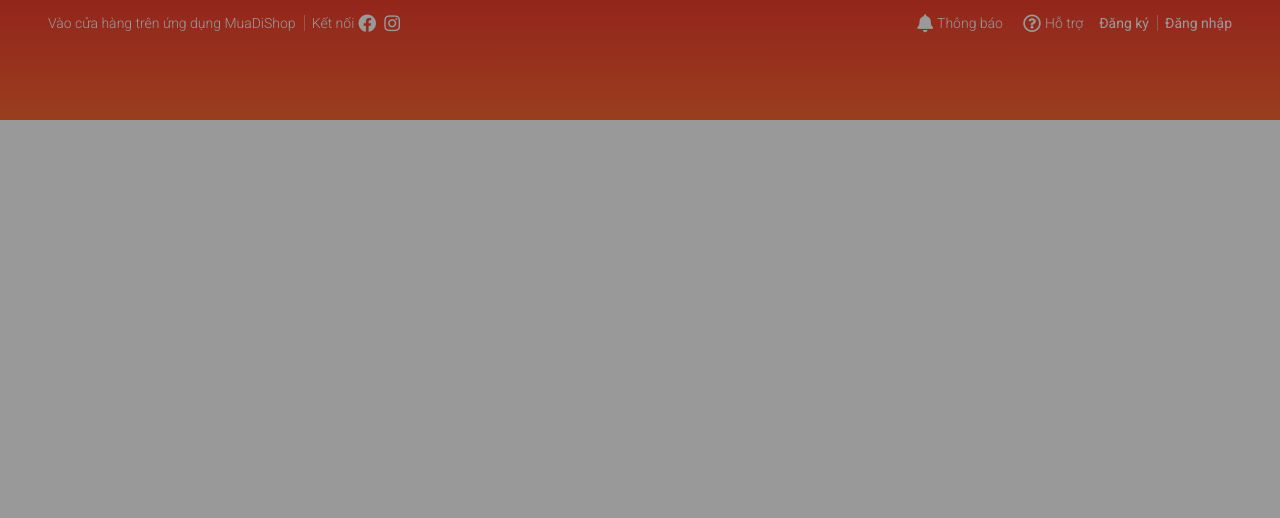
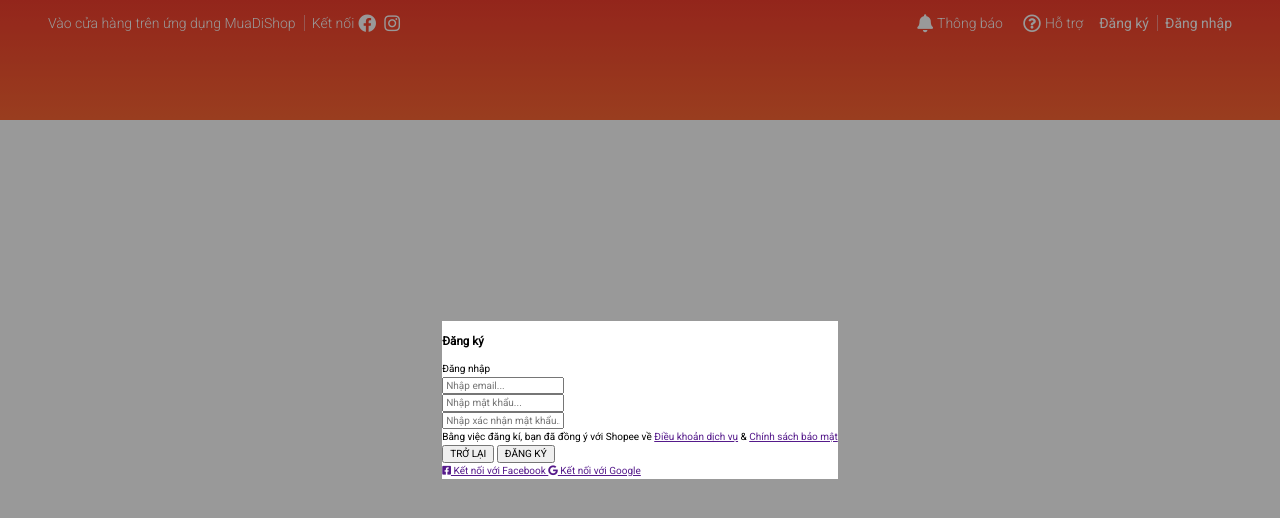
Before and after one commit to LongKool59/MuaDiShop, a plain HTML site: page index.html in a window 1280 px wide. Drawn offline with nearby package versions, Linux system fonts and the light colour scheme.

Commit message:
84. HTML Register form

```diff
--- a/assets/css/base.css
+++ b/assets/css/base.css
@@ -53,5 +53,6 @@
 .modal__body {
   position: relative;
   background-color: var(--white-color);
+  display: block;
   margin: auto;
 }
--- a/index.html
+++ b/index.html
@@ -188,7 +188,63 @@
 
     <div class="modal">
       <div class="modal__body">
-        <div class="modal__inner"></div>
+        <div class="modal__inner">
+          <!-- Authen form -->
+          <div class="authen-form">
+            <div class="auth-form__header">
+              <h3 class="auth-form__heading">Đăng ký</h3>
+              <span class="auth-form__switch-btn">Đăng nhập</span>
+            </div>
+
+            <div class="auth-form__form">
+              <div class="auth-form__group">
+                <input
+                  type="email"
+                  class="auth-form__input"
+                  placeholder="Nhập email..."
+                />
+              </div>
+              <div class="auth-form__group">
+                <input
+                  type="password"
+                  class="auth-form__input"
+                  placeholder="Nhập mật khẩu..."
+                />
+              </div>
+              <div class="auth-form__group">
+                <input
+                  type="password"
+                  class="auth-form__input"
+                  placeholder="Nhập xác nhận mật khẩu..."
+                />
+              </div>
+            </div>
+            <div class="auth-form__aside">
+              <div class="auth-form__policy-text">
+                Bằng việc đăng kí, bạn đã đồng ý với Shopee về
+                <a href="" class="auth-form__policy-link">Điều khoản dịch vụ</a>
+                &
+                <a href="" class="auth-form__policy-link">Chính sách bảo mật</a>
+              </div>
+            </div>
+
+            <div class="auth-form__controls">
+              <button class="btn">TRỞ LẠI</button>
+              <button class="btn btn--primary">ĐĂNG KÝ</button>
+            </div>
+
+            <div class="auth-form__socials">
+              <a href="" class="btn--with-icon">
+                <i class="fab fa-facebook-square"></i>
+                Kết nối với Facebook
+              </a>
+              <a href="" class="btn--with-icon">
+                <i class="fab fa-google"></i>
+                Kết nối với Google
+              </a>
+            </div>
+          </div>
+        </div>
       </div>
     </div>
   </body>
```
